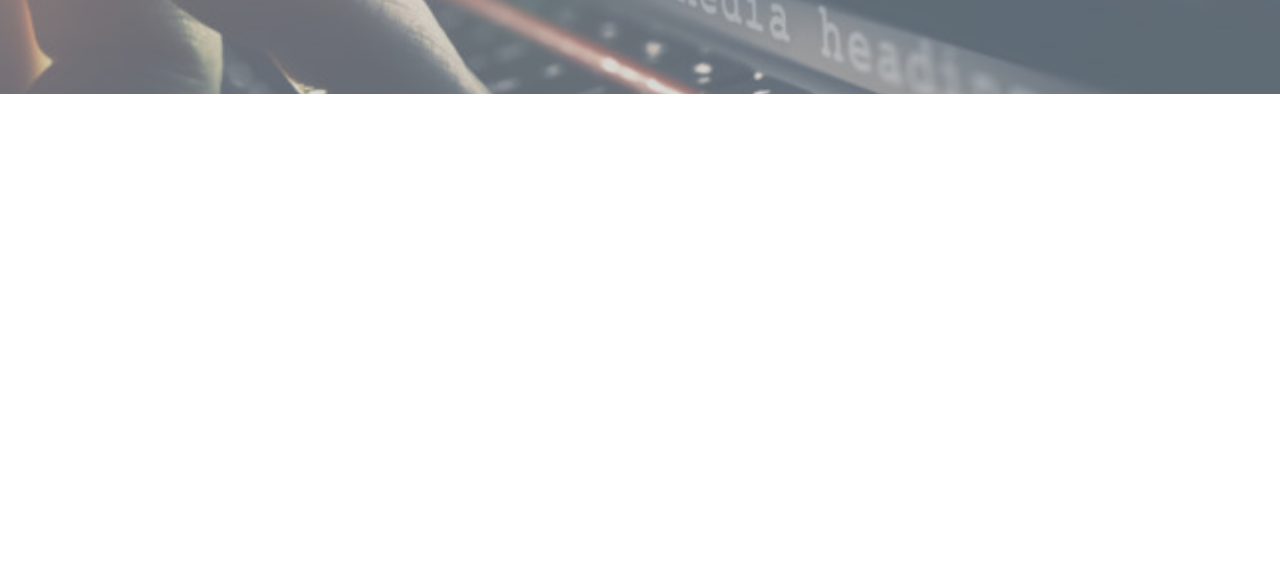
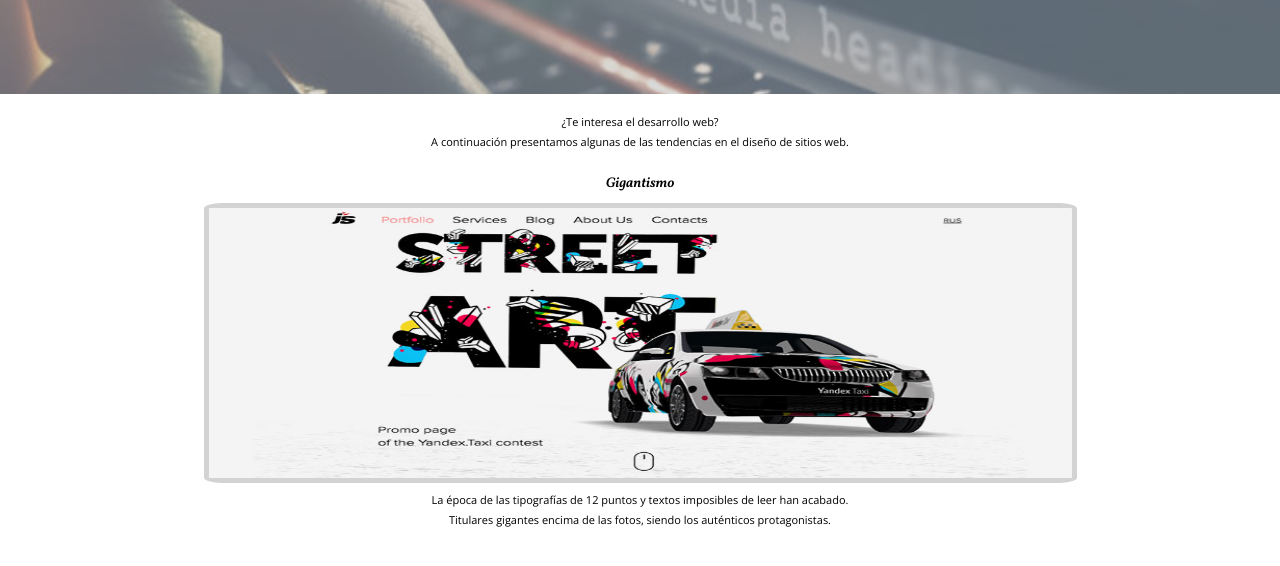
Before and after one commit to orozcoarbelaezjesus/Animation, a plain HTML site: page index.html in a window 1280 px wide. Shown: the part 206-772 px from the top of the page. Drawn offline with nearby package versions, Linux system fonts and the light colour scheme.

Commit message:
Construcción del contenido del artículo

```diff
--- a/css/styles.css
+++ b/css/styles.css
@@ -82,3 +82,41 @@
     height: 300px;
   }
 }
+
+/* Desarrollo del artículo */
+
+.article {
+  width: 100%;
+  max-width: 1000px;
+  height: auto;
+  text-align: center;
+  margin: auto;
+  padding: 15px;
+}
+
+.article h2 {
+  font-family: "Vollkorn", sans-serif;
+  margin-top: 25px;
+  margin-bottom: 10px;
+  font-size: 14px;
+}
+
+.article p {
+  font-family: "Open Sans", serif;
+  font-size: 11px;
+  margin-top: 5px;
+}
+
+figure {
+  width: 100%;
+  height: auto;
+  text-align: center;
+}
+
+figure img {
+  width: 90%;
+  height: 35vh;
+  border: 5px solid lightgray;
+  border-radius: 2%;
+  margin: auto;
+}
--- a/index.html
+++ b/index.html
@@ -14,5 +14,24 @@
     </div>
     <h1 class="main_title">Tendencias en el Diseño Web Actual</h1>
   </section>
+  <section class="article">
+    <p>
+      ¿Te interesa el desarrollo web?
+    </p>
+    <p>
+      A continuación presentamos algunas de las tendencias en el diseño de sitios web.
+    </p>
+
+    <h2>Gigantismo</h2>
+    <figure>
+      <img src="./img/giantism.jpg" alt="Giantism">
+    </figure>
+    <p>
+      La época de las tipografías de 12 puntos y textos imposibles de leer han acabado.
+    </p>
+    <p>
+      Titulares gigantes encima de las fotos, siendo los auténticos protagonistas.
+    </p>
+  </section>
 </body>
 </html>
```
